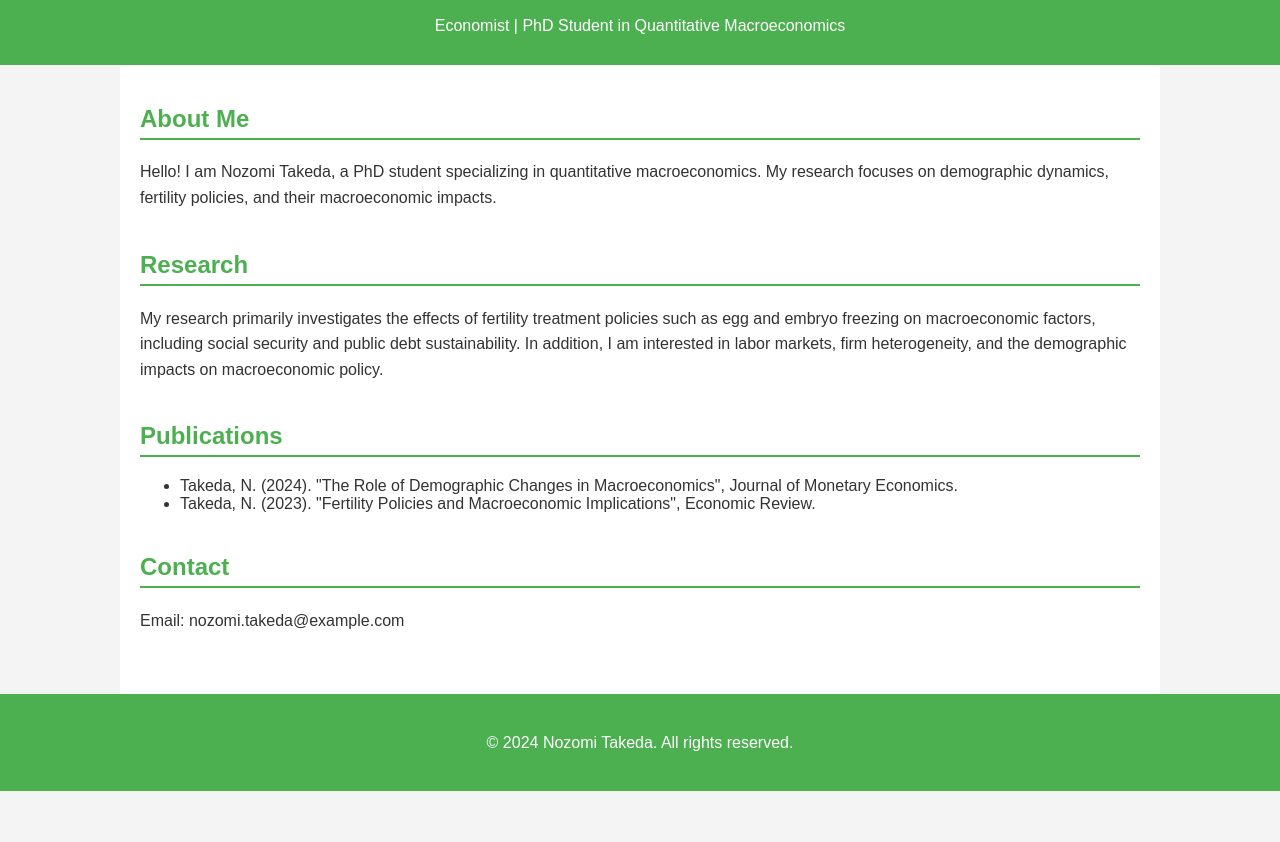
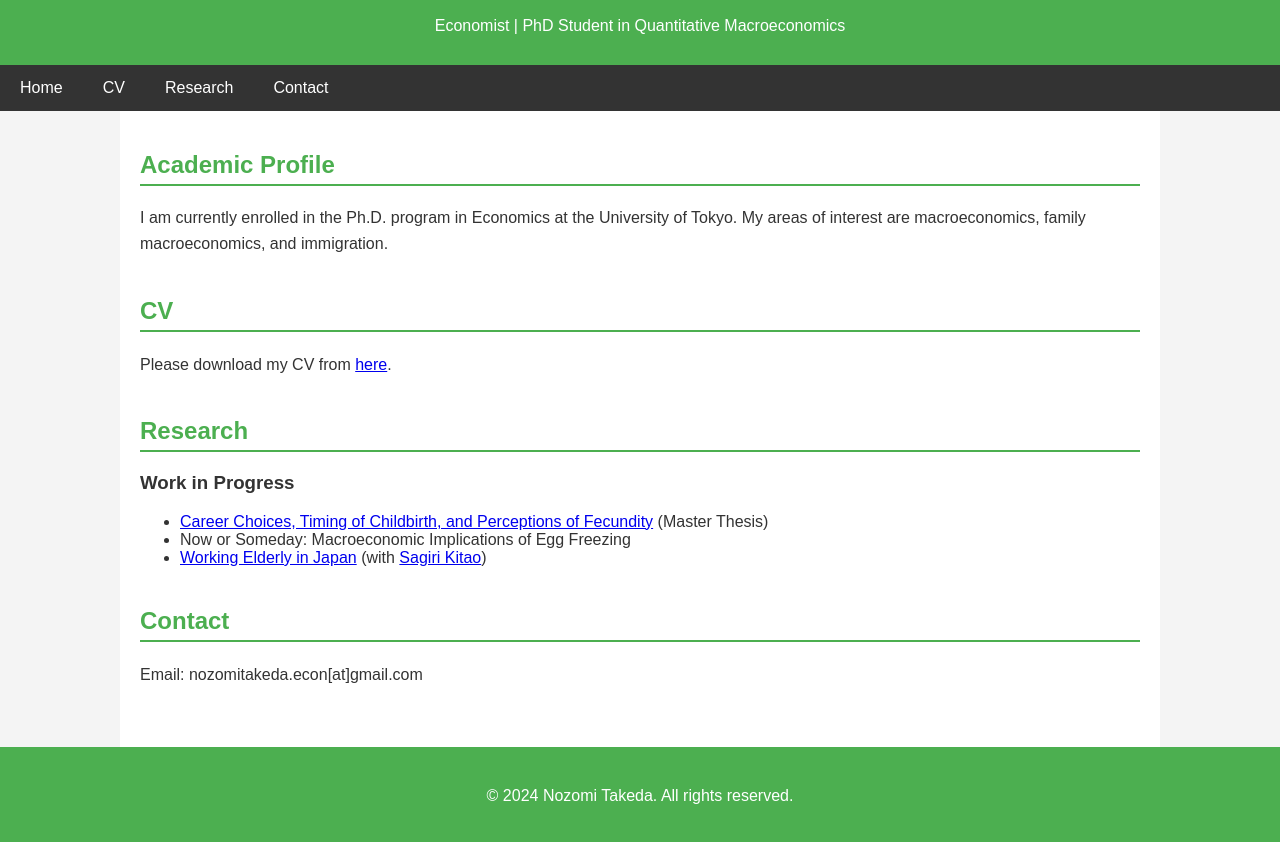
Before and after one commit to tnozomiecon/tnozomiecon.github.io, a plain HTML site: page index.html in a window 1280 px wide. Shown: the part 50-892 px from the top of the page. Before the commit the page ends 841 px from the top, so only its background shows below. Drawn offline with Linux system fonts and the light colour scheme.

Commit message:
Update index.html

```diff
--- a/index.html
+++ b/index.html
@@ -20,6 +20,22 @@
         }
         header h1 {
             margin: 0;
+        }
+        nav {
+            background-color: #333;
+            overflow: hidden;
+        }
+        nav a {
+            float: left;
+            display: block;
+            color: white;
+            text-align: center;
+            padding: 14px 20px;
+            text-decoration: none;
+        }
+        nav a:hover {
+            background-color: #ddd;
+            color: black;
         }
         main {
             padding: 20px;
@@ -53,32 +69,41 @@
         <p>Economist | PhD Student in Quantitative Macroeconomics</p>
     </header>
 
+    <nav>
+        <a href="#home">Home</a>
+        <a href="#cv">CV</a>
+        <a href="#research">Research</a>
+        <a href="#contact">Contact</a>
+    </nav>
+
     <main>
-        <!-- Profile Section -->
-        <section>
-            <h2>About Me</h2>
-            <p>Hello! I am Nozomi Takeda, a PhD student specializing in quantitative macroeconomics. My research focuses on demographic dynamics, fertility policies, and their macroeconomic impacts.</p>
+        <!-- Home Section -->
+        <section id="home">
+            <h2>Academic Profile</h2>
+            <p>I am currently enrolled in the Ph.D. program in Economics at the University of Tokyo. My areas of interest are macroeconomics, family macroeconomics, and immigration.</p>
+        </section>
+
+        <!-- CV Section -->
+        <section id="cv">
+            <h2>CV</h2>
+            <p>Please download my CV from <a href="https://tnozomiecon.github.io/Resume.pdf">here</a>.</p>
         </section>
 
         <!-- Research Section -->
-        <section>
+        <section id="research">
             <h2>Research</h2>
-            <p>My research primarily investigates the effects of fertility treatment policies such as egg and embryo freezing on macroeconomic factors, including social security and public debt sustainability. In addition, I am interested in labor markets, firm heterogeneity, and the demographic impacts on macroeconomic policy.</p>
-        </section>
-
-        <!-- Publications Section -->
-        <section>
-            <h2>Publications</h2>
+            <h3>Work in Progress</h3>
             <ul>
-                <li>Takeda, N. (2024). "The Role of Demographic Changes in Macroeconomics", Journal of Monetary Economics.</li>
-                <li>Takeda, N. (2023). "Fertility Policies and Macroeconomic Implications", Economic Review.</li>
+                <li><a href="https://tnozomiecon.github.io/Takeda%282024%29.pdf">Career Choices, Timing of Childbirth, and Perceptions of Fecundity</a> (Master Thesis)</li>
+                <li>Now or Someday: Macroeconomic Implications of Egg Freezing</li>
+                <li><a href="https://tnozomiecon.github.io/PR_AEPR.pdf">Working Elderly in Japan</a> (with <a href="https://sites.google.com/site/sagirikitao/home?authuser=0">Sagiri Kitao</a>)</li>
             </ul>
         </section>
 
         <!-- Contact Section -->
-        <section>
+        <section id="contact">
             <h2>Contact</h2>
-            <p>Email: nozomi.takeda@example.com</p>
+            <p>Email: nozomitakeda.econ[at]gmail.com</p>
         </section>
     </main>
 
```
